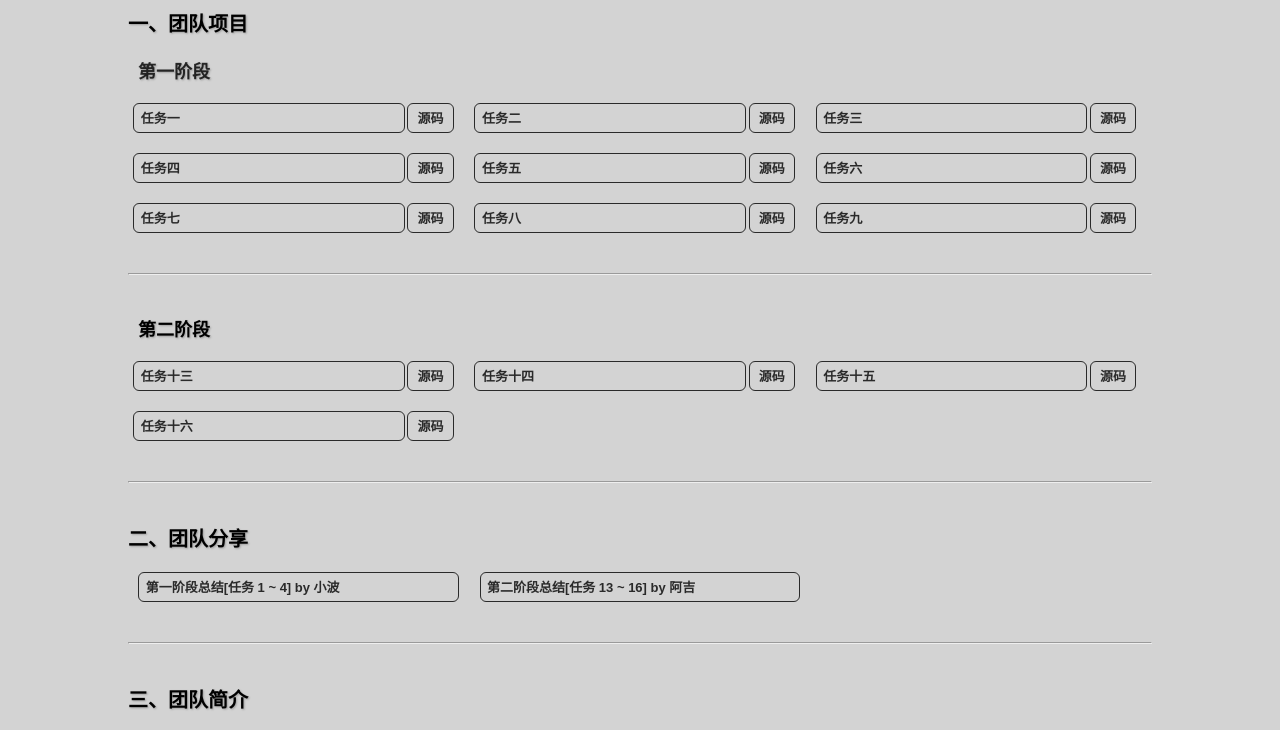
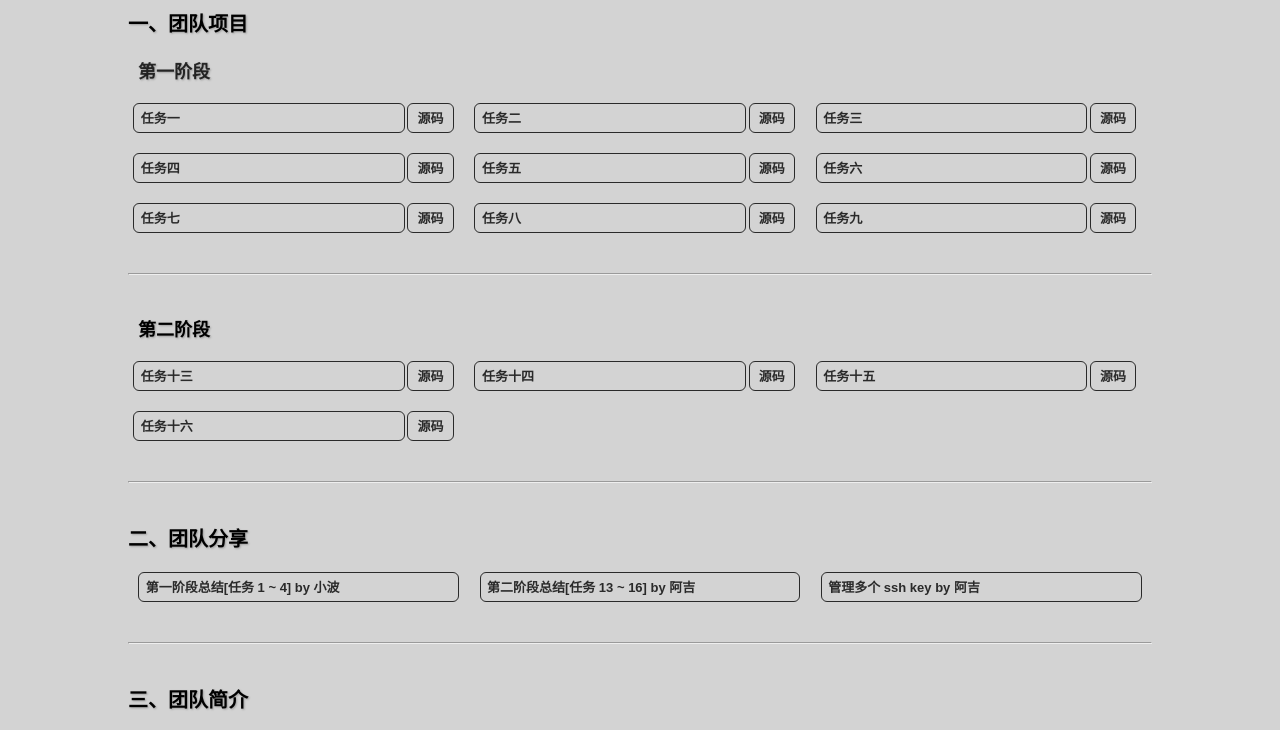
Before and after one commit to Front-End-Avenue/ife, a plain HTML site: page index.html in a window 1280 px wide. Shown: the part 62-792 px from the top of the page. Drawn offline with Linux system fonts and the light colour scheme.

Commit message:
second post

```diff
--- a/index.html
+++ b/index.html
@@ -94,6 +94,9 @@
 			<div class="col-2">
 				<a class="task summary" href="https://oji.space/blog/ife-second-stage-1/" target="_blank">第二阶段总结[任务 13 ~ 16] by 阿吉</a>
 			</div>
+			<div class="col-2">
+				<a class="task summary" href="http://ife.baidu.com/note/detail?noteId=894" target="_blank">管理多个 ssh key by 阿吉</a>
+			</div>
 		</div> <!-- /share -->
 
 		<hr>
```
